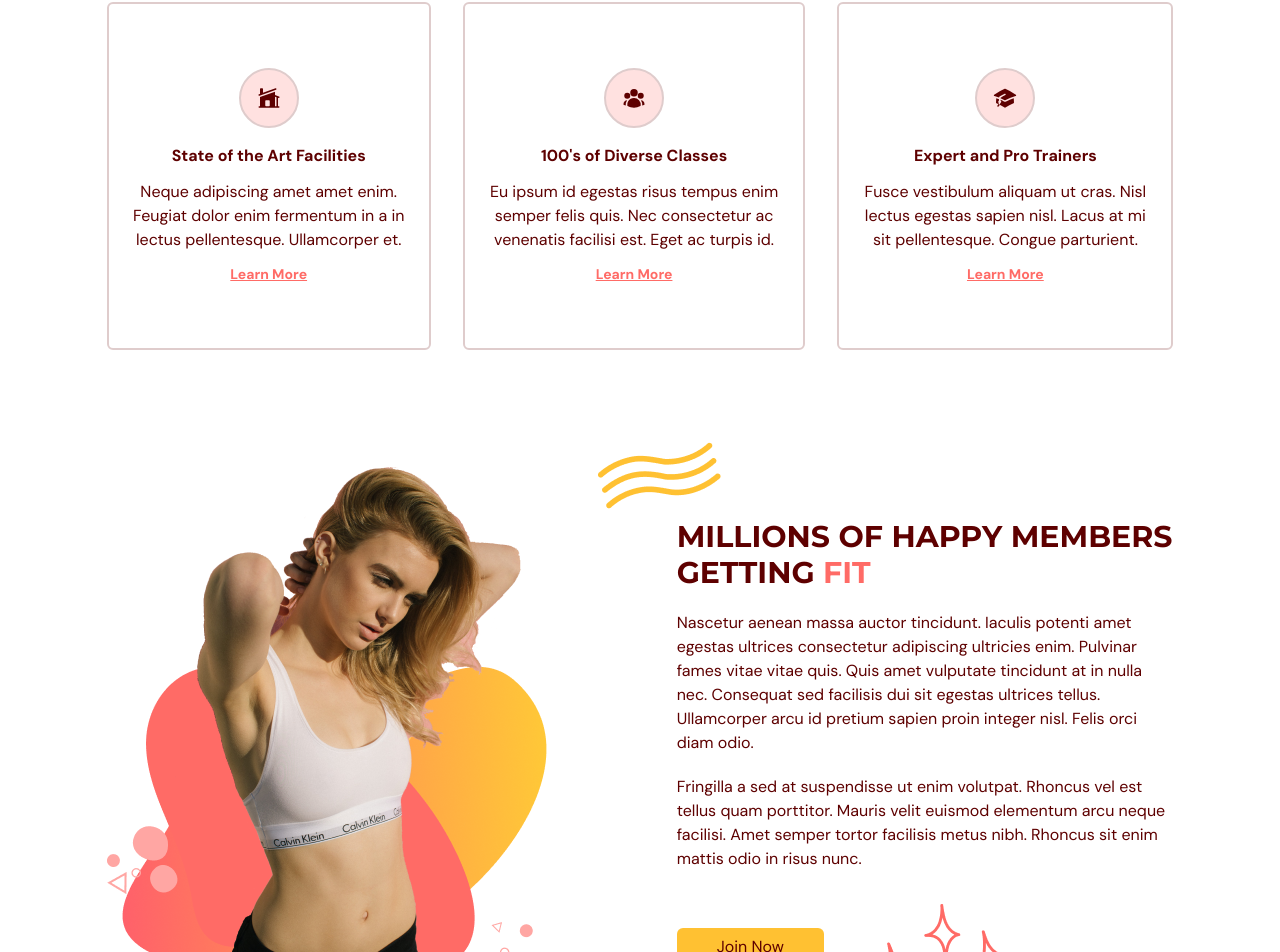
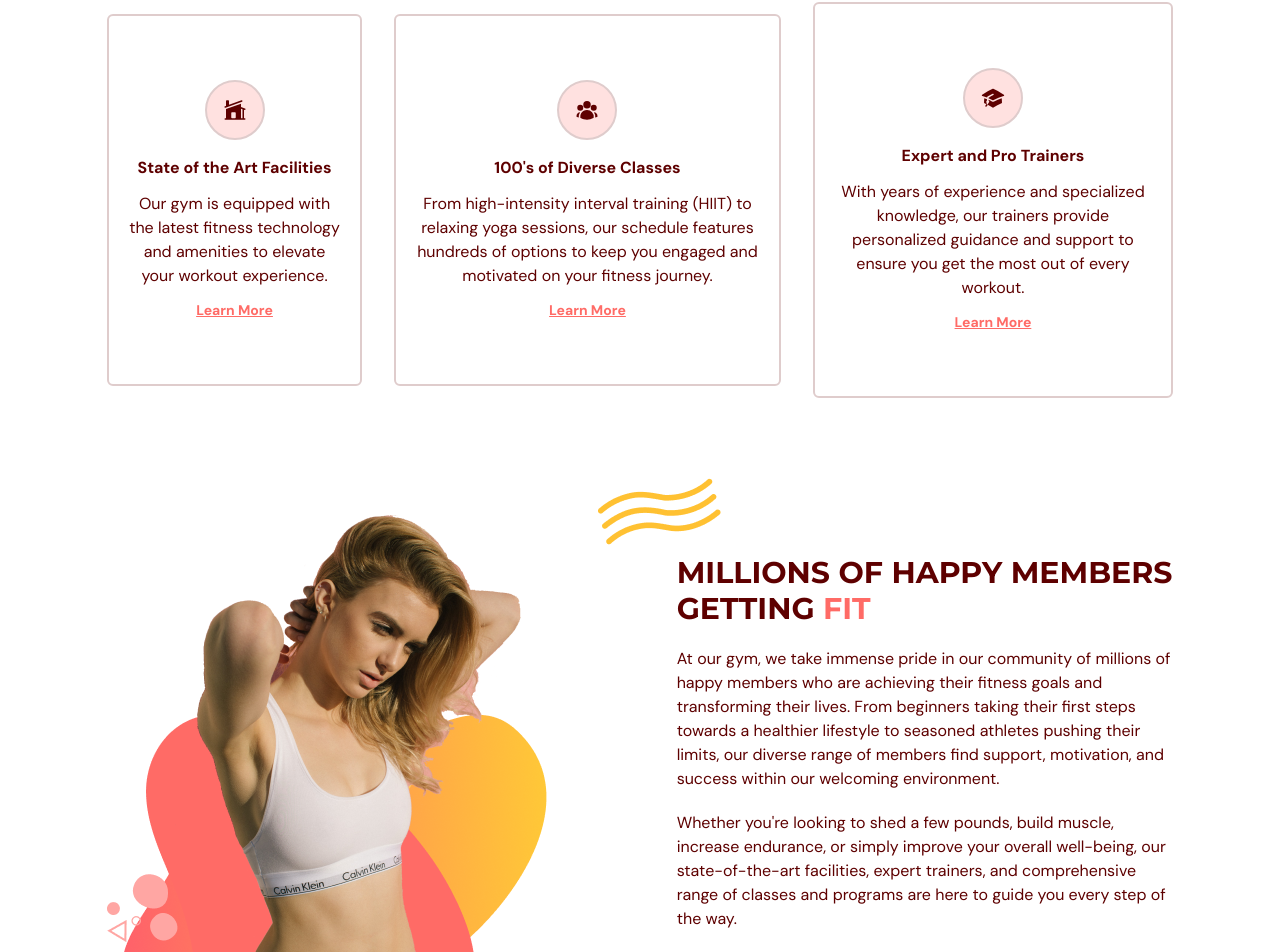
Before and after one commit to TheOneYana/Gym-app, a React (Vite) app: page / in a window 1280 px wide. Shown: the part 1034-1986 px from the top of the page. Built offline with nearby package versions, Linux system fonts and the light colour scheme.

Commit message:
Updated lorem ipsum text with AI generated text

```diff
--- a/src/scenes/benefits/index.tsx
+++ b/src/scenes/benefits/index.tsx
@@ -15,19 +15,19 @@ const benefits: Array<BenefitType> = [
     icon: <HomeModernIcon className="h-6 w-6" />,
     title: "State of the Art Facilities",
     description:
-      "Neque adipiscing amet amet enim. Feugiat dolor enim fermentum in a in lectus pellentesque. Ullamcorper et.",
+      "Our gym is equipped with the latest fitness technology and amenities to elevate your workout experience.",
   },
   {
     icon: <UserGroupIcon className="h-6 w-6" />,
     title: "100's of Diverse Classes",
     description:
-      "Eu ipsum id egestas risus tempus enim semper felis quis. Nec consectetur ac venenatis facilisi est. Eget ac turpis id.",
+      "From high-intensity interval training (HIIT) to relaxing yoga sessions, our schedule features hundreds of options to keep you engaged and motivated on your fitness journey.",
   },
   {
     icon: <AcademicCapIcon className="h-6 w-6" />,
     title: "Expert and Pro Trainers",
     description:
-      "Fusce vestibulum aliquam ut cras. Nisl lectus egestas sapien nisl. Lacus at mi sit pellentesque. Congue parturient.",
+      "With years of experience and specialized knowledge, our trainers provide personalized guidance and support to ensure you get the most out of every workout.",
   },
 ];
 
@@ -131,18 +131,19 @@ const Benefits = ({ setSelectedPage }: Props) => {
               }}
             >
               <p className="my-5">
-                Nascetur aenean massa auctor tincidunt. Iaculis potenti amet
-                egestas ultrices consectetur adipiscing ultricies enim. Pulvinar
-                fames vitae vitae quis. Quis amet vulputate tincidunt at in
-                nulla nec. Consequat sed facilisis dui sit egestas ultrices
-                tellus. Ullamcorper arcu id pretium sapien proin integer nisl.
-                Felis orci diam odio.
+                At our gym, we take immense pride in our community of millions
+                of happy members who are achieving their fitness goals and
+                transforming their lives. From beginners taking their first
+                steps towards a healthier lifestyle to seasoned athletes pushing
+                their limits, our diverse range of members find support,
+                motivation, and success within our welcoming environment.
               </p>
               <p className="mb-5">
-                Fringilla a sed at suspendisse ut enim volutpat. Rhoncus vel est
-                tellus quam porttitor. Mauris velit euismod elementum arcu neque
-                facilisi. Amet semper tortor facilisis metus nibh. Rhoncus sit
-                enim mattis odio in risus nunc.
+                Whether you're looking to shed a few pounds, build muscle,
+                increase endurance, or simply improve your overall well-being,
+                our state-of-the-art facilities, expert trainers, and
+                comprehensive range of classes and programs are here to guide
+                you every step of the way.
               </p>
             </motion.div>
 
```
